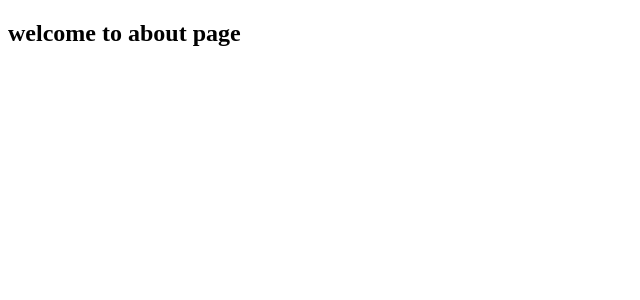
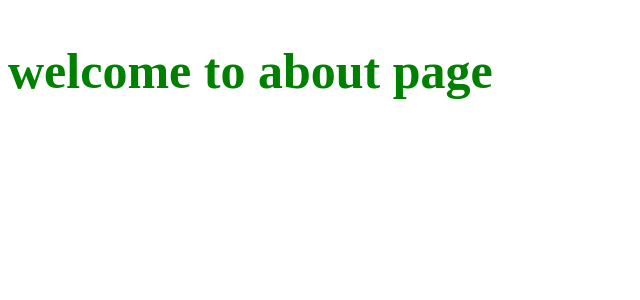
Before and after one commit to hrhabib07/my-first-next-js-app, a Next.js app: page /about in a window 1280 px wide. Shown: the top 300 px of the page, without its empty margins (0-640 px from the left). Built offline with nearby package versions, Linux system fonts and the light colour scheme.

Commit message:
css module support explored with contact and about page

```diff
--- /dev/null
+++ b/src/app/about/About.module.css
@@ -0,0 +1,4 @@
+.heading {
+  font-size: 50px;
+  color: green;
+}
--- a/src/app/about/page.js
+++ b/src/app/about/page.js
@@ -1,9 +1,9 @@
-import React from "react";
+import styles from "./About.module.css";
 
 const AboutPage = () => {
   return (
     <div>
-      <h2>welcome to about page</h2>
+      <h2 className={styles.heading}>welcome to about page</h2>
     </div>
   );
 };
--- /dev/null
+++ b/src/app/contact/Contact.module.css
@@ -0,0 +1,4 @@
+.heading {
+  font-size: 100px;
+  color: blue;
+}
--- a/src/app/contact/page.js
+++ b/src/app/contact/page.js
@@ -1,9 +1,8 @@
-import React from "react";
-
+import styles from "./Contact.module.css";
 const ContactPage = () => {
   return (
     <div>
-      <h2>This is contact page</h2>
+      <h2 className={styles.heading}>This is contact page</h2>
     </div>
   );
 };
```
